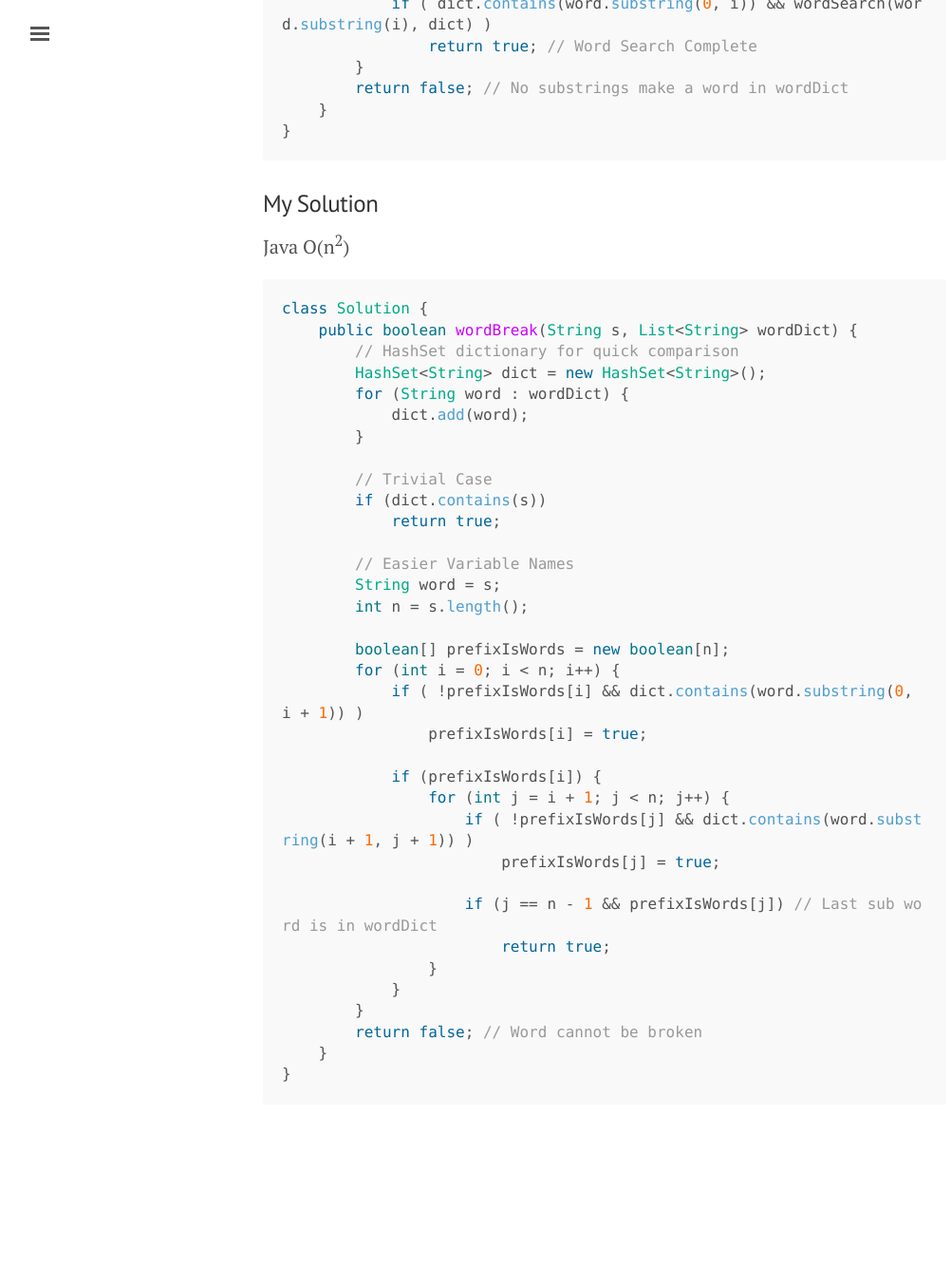
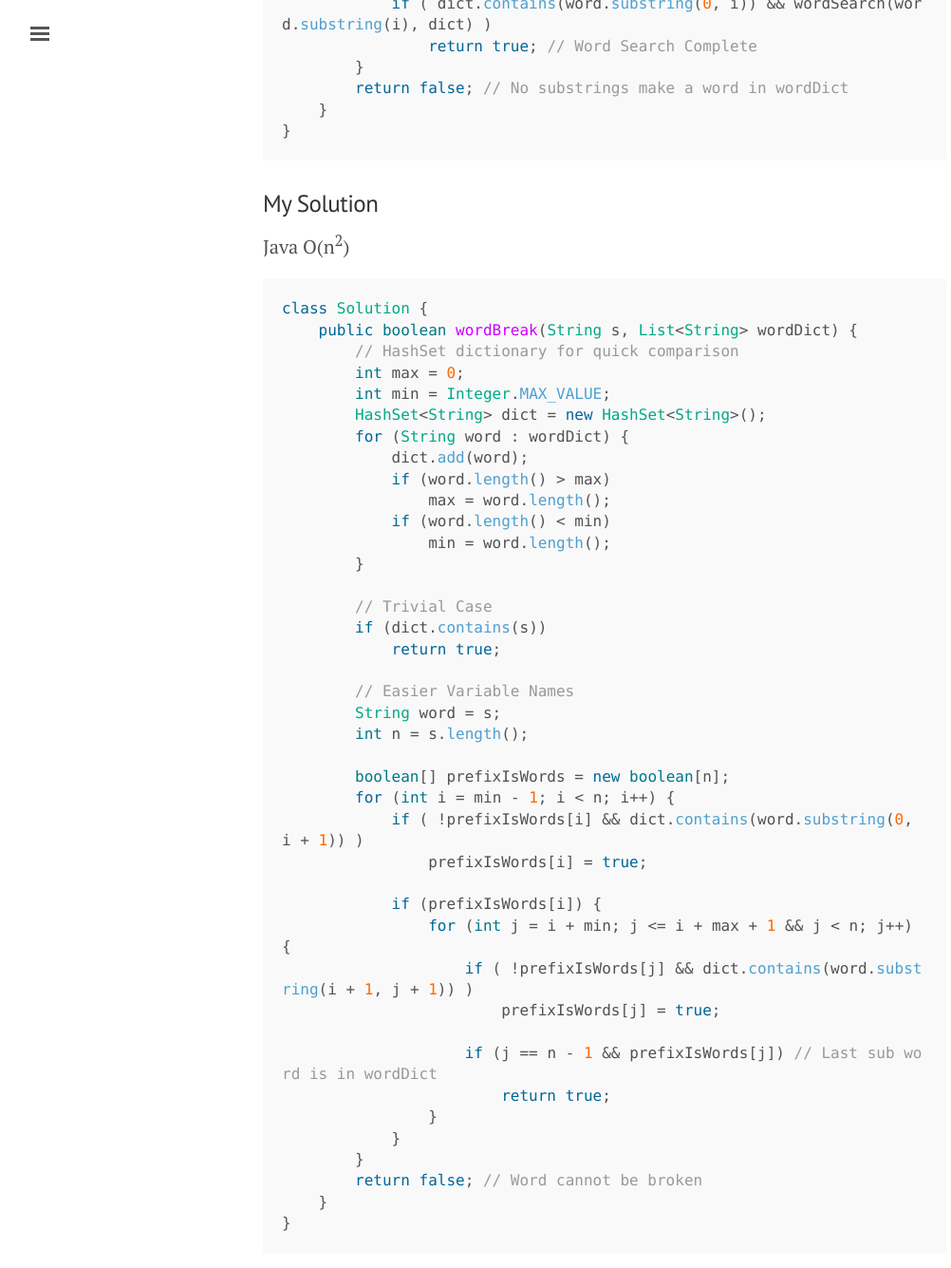
Before and after one commit to washifu/CodeBlog, a Jekyll site: the page built from pages/2017-10-13-Word_Break.md, in a window 1280 px wide and 1400 px high, scrolled down 2533 px. Shown: the top 1335 px of the window at 95% size, without its empty margins (3-1005 px from the left). Built offline with Jekyll 4.4.1, drawn with Linux system fonts in a browser that asks for light colours; comment, search, counter and statistics services are not loaded; before the commit the page ends 3776 px from its top, so only the background shows below that.

Commit message:
Update 2017-10-13-Word_Break.md

```diff
--- a/pages/2017-10-13-Word_Break.md
+++ b/pages/2017-10-13-Word_Break.md
@@ -106,9 +106,15 @@ Java O(n<sup>2</sup>)
 class Solution {
     public boolean wordBreak(String s, List<String> wordDict) {
         // HashSet dictionary for quick comparison
+        int max = 0;
+        int min = Integer.MAX_VALUE;
         HashSet<String> dict = new HashSet<String>();
         for (String word : wordDict) {
             dict.add(word);
+            if (word.length() > max)
+                max = word.length();
+            if (word.length() < min)
+                min = word.length();
         }
 
         // Trivial Case
@@ -120,12 +126,12 @@ class Solution {
         int n = s.length();
 
         boolean[] prefixIsWords = new boolean[n];
-        for (int i = 0; i < n; i++) {
+        for (int i = min - 1; i < n; i++) {
             if ( !prefixIsWords[i] && dict.contains(word.substring(0, i + 1)) )
                 prefixIsWords[i] = true;
 
             if (prefixIsWords[i]) {
-                for (int j = i + 1; j < n; j++) {
+                for (int j = i + min; j <= i + max + 1 && j < n; j++) {
                     if ( !prefixIsWords[j] && dict.contains(word.substring(i + 1, j + 1)) )
                         prefixIsWords[j] = true;
 
```
